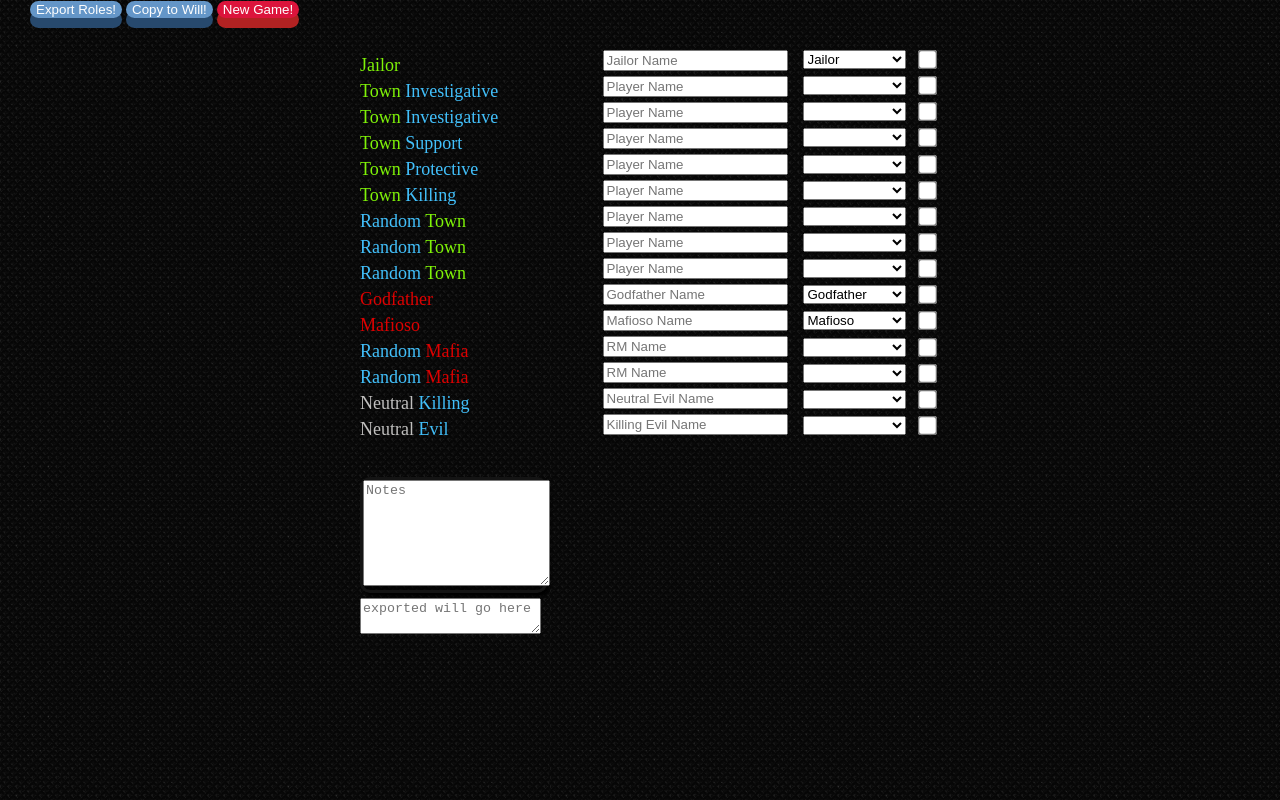
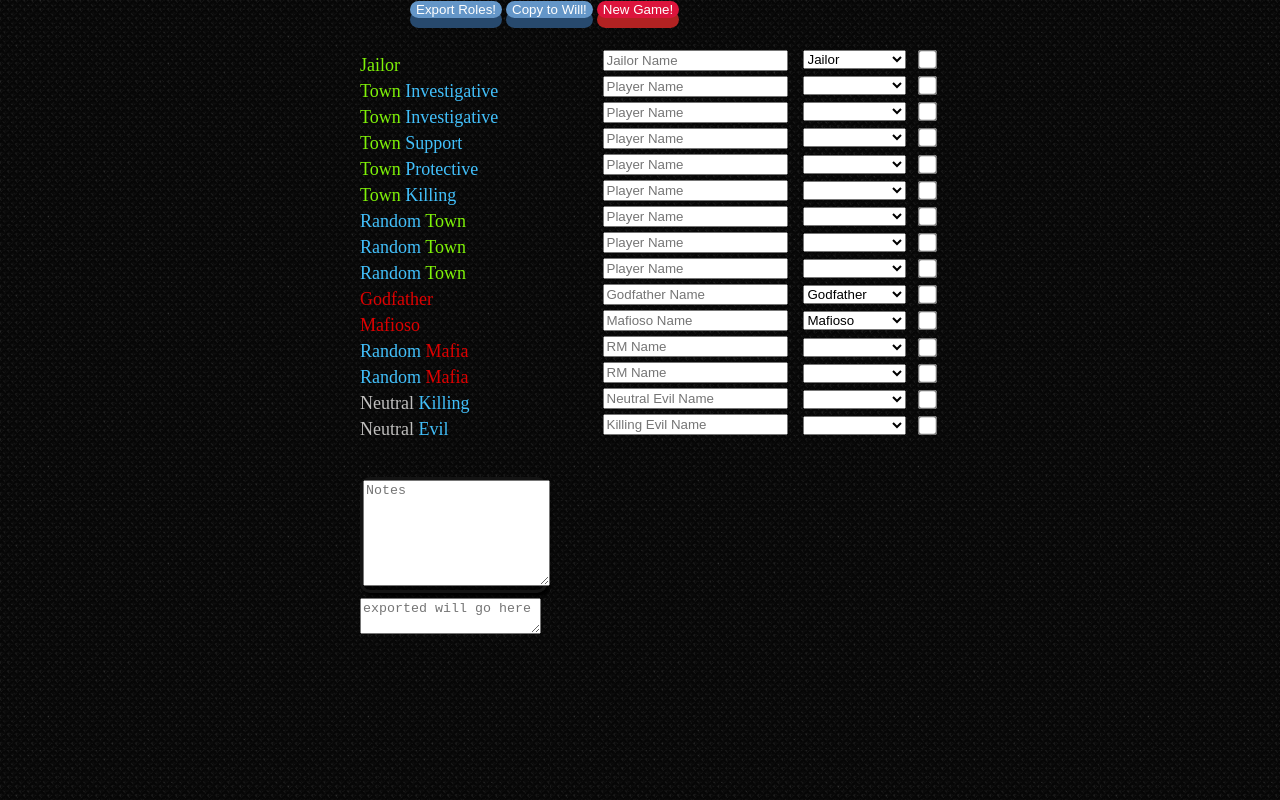
Before and after one commit to tinoesroho/TownOfSalem, a plain HTML site: page index.html in a window 1280 px wide. Drawn offline with nearby package versions, Linux system fonts and the light colour scheme.

Commit message:
centred layout - button placement fix

```diff
--- a/index.html
+++ b/index.html
@@ -388,7 +388,7 @@
         </div>
     </div>
 	    <div class="column2" style="padding-left: 20px; float: left;">
-	    <div id="controls" style="position:fixed; top: 0px; left: 30px; z-index:9999; height: 40px; padding-bottom: 40px;"><button id="export">Export Roles!</button> <button id="copy">Copy to Will!</button> <button id="reset">New Game!</button></div>
+	    <div id="controls" style="position:fixed; top: 0px; padding-left: 50px; z-index:9999; height: 40px; padding-bottom: 40px;"><button id="export">Export Roles!</button> <button id="copy">Copy to Will!</button> <button id="reset">New Game!</button></div>
         <div class="notes">
             <textarea id="notes" placeholder="Notes"></textarea>
         </div>
```
